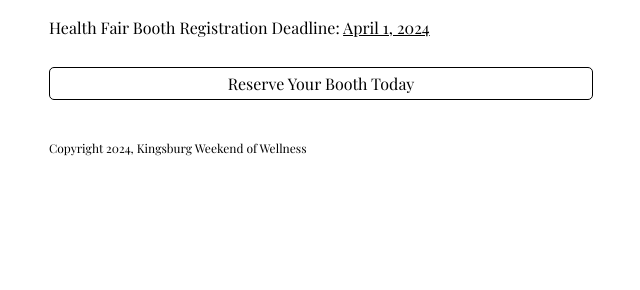
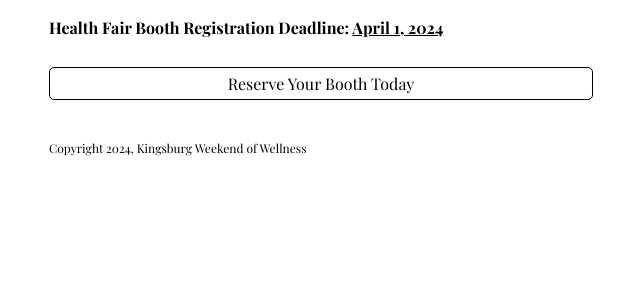
Before and after one commit to BlackCubes/weekend-of-wellness, a Django app: page /events/health-fair/ in a window 1280 px wide. Shown: the part 1338-1628 px from the top of the page, without its empty margins (47-687 px from the left). Run offline with Django 5.2, Linux system fonts and the light colour scheme; some web fonts are replaced.

Commit message:
feat(style): add global bold font weight

```diff
--- a/events/templates/events/health-fair.html
+++ b/events/templates/events/health-fair.html
@@ -58,8 +58,10 @@
       </p>
 
       <p class="paragraph">
-        Health Fair Booth Registration Deadline:
-        <span class="underline">April 1, 2024</span>
+        <span class="bold">
+          Health Fair Booth Registration Deadline:
+          <span class="underline">April 1, 2024</span>
+        </span>
       </p>
 
       <a
--- a/static/css/style.css
+++ b/static/css/style.css
@@ -176,6 +176,10 @@
   text-decoration: underline;
 }
 
+.bold {
+  font-weight: 700;
+}
+
 .banner {
   width: 100%;
   height: 480px;
```
